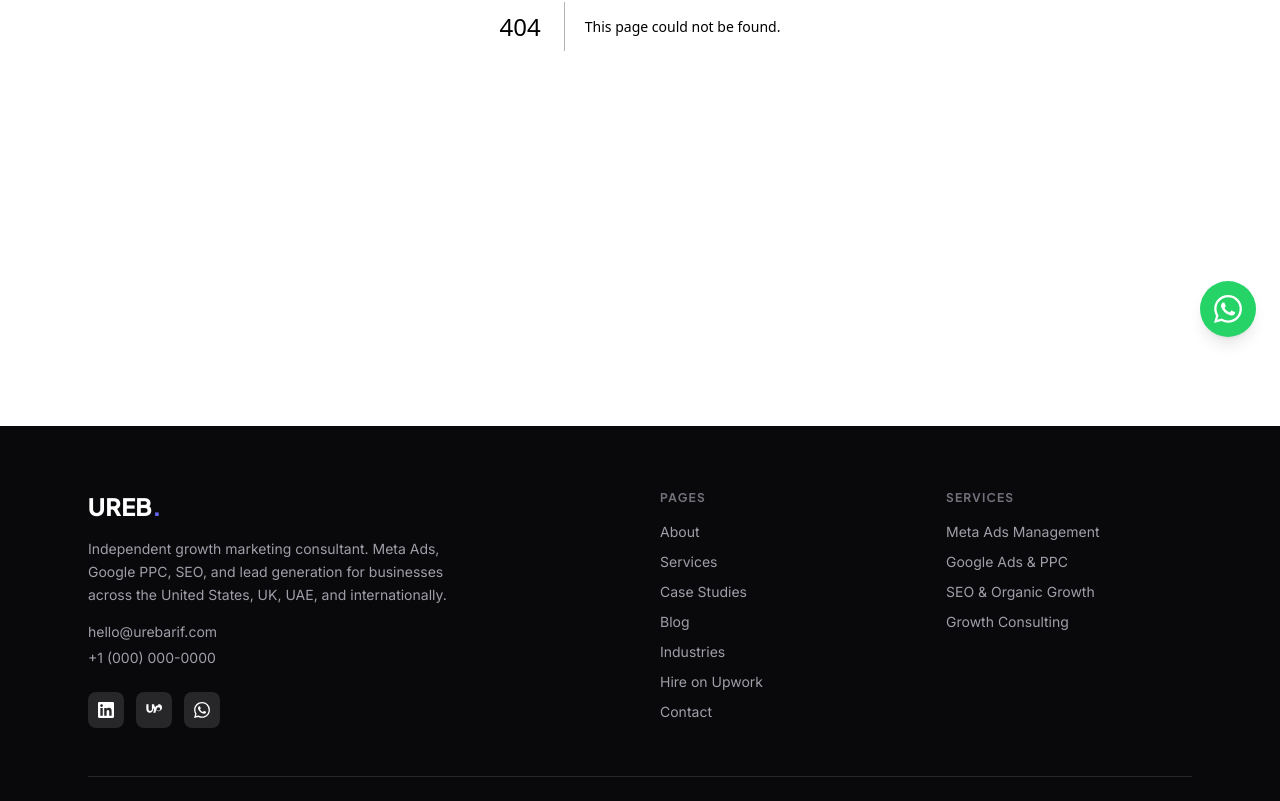
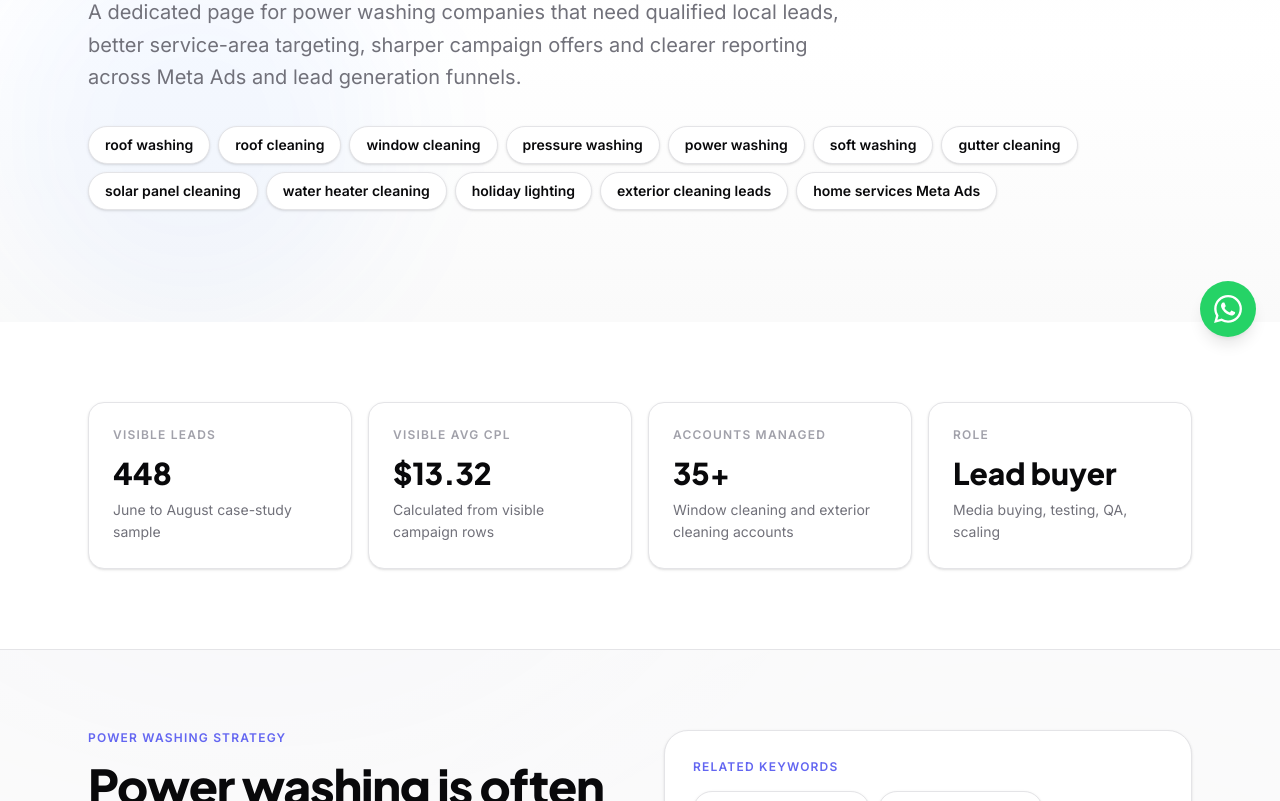
Before and after one commit to urebarif-ctrl/ureb-site, a Next.js app: page /industries/power-washing-marketing in a window 1280 px wide. Before the commit this address had no page. Shown: the part 439-1240 px from the top of the page. Built offline with nearby package versions, Linux system fonts and the light colour scheme.

Commit message:
Add power washing marketing page

```diff
--- /dev/null
+++ b/src/app/industries/power-washing-marketing/page.tsx
@@ -0,0 +1,14 @@
+import type { Metadata } from "next";
+import { SITE_URL } from "@/lib/constants";
+import { ExteriorHero, ProofStats, CaseStudyCards, BlogCluster, RelatedExteriorLinks, ExteriorCta, PillCloud } from "@/components/exterior-cleaning-specialist";
+
+export const metadata: Metadata = { title: "Power Washing Marketing Specialist | Meta Ads Lead Generation", description: "Power washing marketing for exterior cleaning companies. Meta Ads and lead generation strategy for high-intent local homeowners and commercial cleaning enquiries.", alternates: { canonical: `${SITE_URL}/industries/power-washing-marketing` } };
+
+export default function PowerWashingMarketingPage(){
+ return <main>
+  <ExteriorHero eyebrow="Power washing marketing" title="Power Washing Campaigns Built Around Local Demand" description="A dedicated page for power washing companies that need qualified local leads, better service-area targeting, sharper campaign offers and clearer reporting across Meta Ads and lead generation funnels." />
+  <section className="py-16 md:py-20 bg-white"><div className="max-w-6xl mx-auto px-6"><ProofStats /></div></section>
+  <section className="py-16 md:py-20 bg-surface/70 border-y border-border"><div className="max-w-6xl mx-auto px-6 grid lg:grid-cols-2 gap-12"><div><p className="text-accent text-xs font-bold uppercase tracking-widest mb-4">Power washing strategy</p><h2 className="font-[family-name:var(--font-jakarta)] text-3xl md:text-5xl font-extrabold tracking-tight">Power washing is often searched differently from pressure washing.</h2><p className="text-muted leading-relaxed mt-6">Power washing pages and ads should capture the language customers actually use. I build content and campaigns around both pressure washing and power washing terms while keeping offers clear and local.</p></div><div className="rounded-3xl border border-border bg-white p-7 shadow-sm"><p className="text-accent text-xs font-bold uppercase tracking-widest mb-4">Related keywords</p><PillCloud items={["power washing leads","power washing ads","hot water power washing","commercial power washing","driveway power washing","local power washing marketing","power washing Meta Ads"]}/></div></div></section>
+  <section className="py-16 md:py-20 bg-white"><div className="max-w-6xl mx-auto px-6"><CaseStudyCards /><div className="mt-12"><BlogCluster /></div></div></section><RelatedExteriorLinks current="/industries/power-washing-marketing"/><ExteriorCta />
+ </main>;
+}
```
